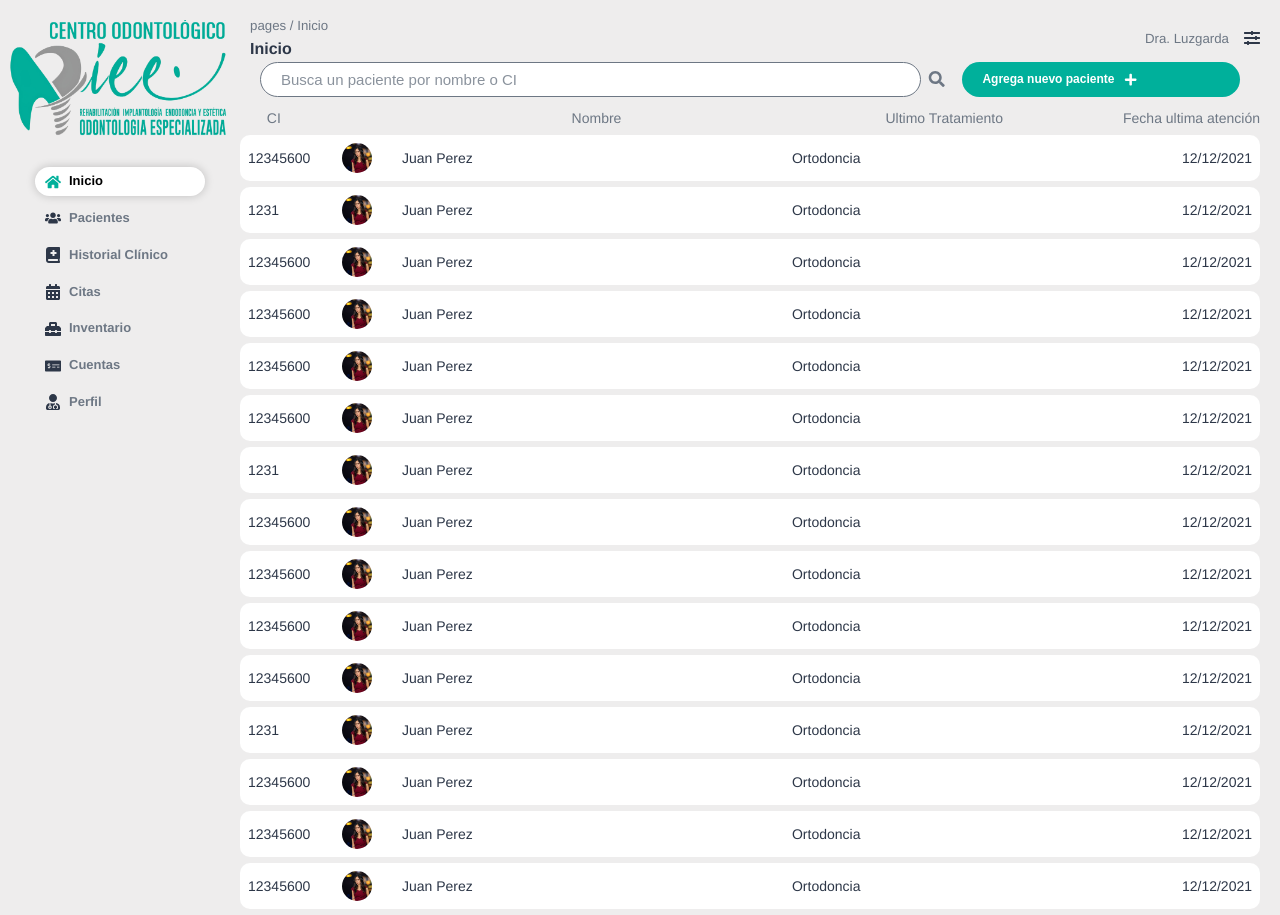
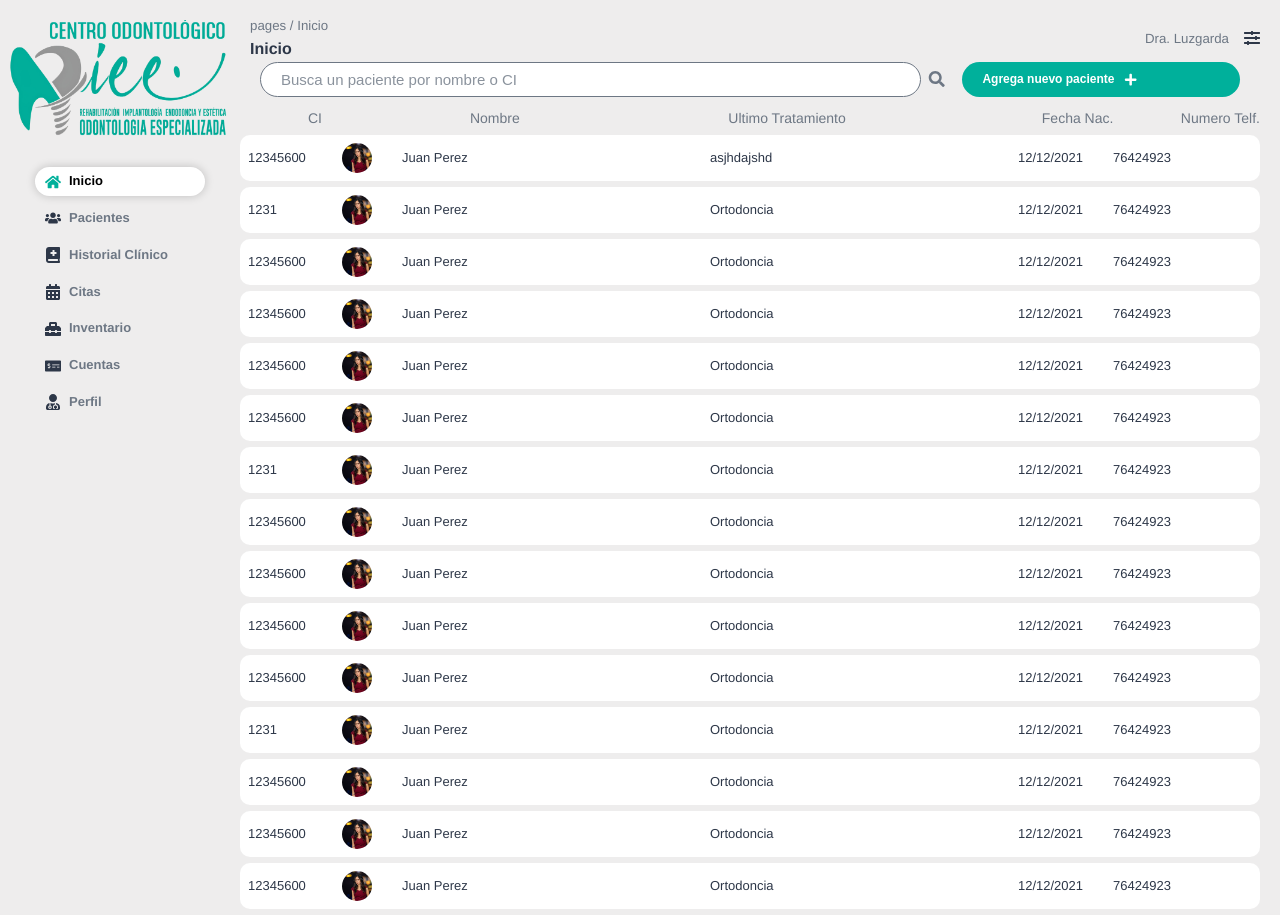
Before and after one commit to alfredoT7/RIEE, a React (Vite) app in the folder src/renderer/: page /patient in a window 1280 px wide. Built offline with nearby package versions, Linux system fonts and the light colour scheme.

Commit message:
feat: fixed error

```diff
--- a/src/renderer/src/components/cardPaciente/CardPaciente.css
+++ b/src/renderer/src/components/cardPaciente/CardPaciente.css
@@ -13,7 +13,7 @@
 }
 
 .chard-paciente-main-cont p{
-    font-size: 14px;
+    font-size: 13px;
     font-weight: 500;
     color: var(--text-color);
 }
@@ -29,6 +29,9 @@
 .chard-paciente-main-cont .name{
     flex: 1;
 }
+.chard-paciente-main-cont .phone{
+    flex: 0.5;
+}
 .chard-paciente-main-cont .name:hover{
     cursor: pointer;
     text-decoration: underline;
--- a/src/renderer/src/components/cardPaciente/CardPaciente.jsx
+++ b/src/renderer/src/components/cardPaciente/CardPaciente.jsx
@@ -2,15 +2,17 @@ import React from 'react'
 import './CardPaciente.css'
 import ephey from '../../assets/ephey.jpg'
 
-const CardPaciente = ({ci,nombre,tratamiento,fecha}) => {
+const CardPaciente = ({ci,nombre,direccion,fechaNacimiento,numeroTelefonico,}) => {
   return (
     <div className="chard-paciente-main-cont">
-        <div className="ci"><p>{ci}</p>
+        <div className="ci">
+          <p>{ci}</p>
         </div>
         <img src={ephey} alt="" />
         <p className="name">{nombre}</p>
-        <p className="treatment">{tratamiento}</p>
-        <p className="date">{fecha}</p>
+        <p className="treatment">{direccion}</p>
+        <p className="date">{fechaNacimiento}</p>
+        <p className='phone'>{numeroTelefonico}</p>
     </div>
   )
 }
--- a/src/renderer/src/pages/home/Home.jsx
+++ b/src/renderer/src/pages/home/Home.jsx
@@ -25,11 +25,11 @@ const Home = () => {
         </div>
 
         <div className="card-paciente-container">
-          <CardPaciente ci="12345600" nombre="Juan Perez" tratamiento="Ortodoncia" fecha="12/12/2021" />
-          <CardPaciente ci="1231" nombre="Juan Perez" tratamiento="Ortodoncia" fecha="12/12/2021" />
-          <CardPaciente ci="12345600" nombre="Juan Perez" tratamiento="Ortodoncia" fecha="12/12/2021" />
-          <CardPaciente ci="12345600" nombre="Juan Perez" tratamiento="Ortodoncia" fecha="12/12/2021" />
-          <CardPaciente ci="12345600" nombre="Juan Perez" tratamiento="Ortodoncia" fecha="12/12/2021" />
+          <CardPaciente ci="12345600" nombre="Juan Perez" direccion="Ortodoncia" fechaNacimiento="12/12/2021" />
+          <CardPaciente ci="1231" nombre="Juan Perez" direccion="Ortodoncia" fechaNacimiento="12/12/2021" />
+          <CardPaciente ci="12345600" nombre="Juan Perez" direccion="Ortodoncia" fechaNacimiento="12/12/2021" />
+          <CardPaciente ci="12345600" nombre="Juan Perez" direccion="Ortodoncia" fechaNacimiento="12/12/2021" />
+          <CardPaciente ci="12345600" nombre="Juan Perez" direccion="Ortodoncia" fechaNacimiento="12/12/2021" />
         </div>
         <Link to='/patient' className="see-more">Ver mas pacientes</Link>
     </section>
--- a/src/renderer/src/pages/pacientes/Patient.css
+++ b/src/renderer/src/pages/pacientes/Patient.css
@@ -11,11 +11,15 @@
     align-items: center;
     ;
 }
+.head-paciente-title1 .ci{
+    text-align: center;
+    flex: 0.2;
+}
 .head-paciente-title1 .name{
+    text-align: center;
+    flex: 0.1;
+}
+.head-paciente-title1 .treatment{
     text-align: center;
     flex: 0.5;
 }
-.head-paciente-title1 .ci{
-    text-align: center;
-    flex: 0.1;
-}
--- a/src/renderer/src/pages/pacientes/Patient.jsx
+++ b/src/renderer/src/pages/pacientes/Patient.jsx
@@ -10,24 +10,25 @@ const Patient = () => {
           <div className="ci"><p>CI</p></div>
           <div className="name"><p>Nombre</p></div>
           <div className="treatment"><p>Ultimo Tratamiento</p></div>
-          <div className="date"><p>Fecha ultima atención</p></div>
+          <div className="date"><p>Fecha Nac.</p></div>
+          <div className='numero-telefono'><p>Numero Telf.</p></div>
     </div>
     <div className="card-paciente-container">
-          <CardPaciente ci="12345600" nombre="Juan Perez" tratamiento="Ortodoncia" fecha="12/12/2021" />
-          <CardPaciente ci="1231" nombre="Juan Perez" tratamiento="Ortodoncia" fecha="12/12/2021" />
-          <CardPaciente ci="12345600" nombre="Juan Perez" tratamiento="Ortodoncia" fecha="12/12/2021" />
-          <CardPaciente ci="12345600" nombre="Juan Perez" tratamiento="Ortodoncia" fecha="12/12/2021" />
-          <CardPaciente ci="12345600" nombre="Juan Perez" tratamiento="Ortodoncia" fecha="12/12/2021" />
-          <CardPaciente ci="12345600" nombre="Juan Perez" tratamiento="Ortodoncia" fecha="12/12/2021" />
-          <CardPaciente ci="1231" nombre="Juan Perez" tratamiento="Ortodoncia" fecha="12/12/2021" />
-          <CardPaciente ci="12345600" nombre="Juan Perez" tratamiento="Ortodoncia" fecha="12/12/2021" />
-          <CardPaciente ci="12345600" nombre="Juan Perez" tratamiento="Ortodoncia" fecha="12/12/2021" />
-          <CardPaciente ci="12345600" nombre="Juan Perez" tratamiento="Ortodoncia" fecha="12/12/2021" />
-          <CardPaciente ci="12345600" nombre="Juan Perez" tratamiento="Ortodoncia" fecha="12/12/2021" />
-          <CardPaciente ci="1231" nombre="Juan Perez" tratamiento="Ortodoncia" fecha="12/12/2021" />
-          <CardPaciente ci="12345600" nombre="Juan Perez" tratamiento="Ortodoncia" fecha="12/12/2021" />
-          <CardPaciente ci="12345600" nombre="Juan Perez" tratamiento="Ortodoncia" fecha="12/12/2021" />
-          <CardPaciente ci="12345600" nombre="Juan Perez" tratamiento="Ortodoncia" fecha="12/12/2021" />
+          <CardPaciente ci="12345600" nombre="Juan Perez" direccion="asjhdajshd"  fechaNacimiento="12/12/2021" numeroTelefonico='76424923'/>
+          <CardPaciente ci="1231"     nombre="Juan Perez" direccion="Ortodoncia"  fechaNacimiento="12/12/2021" numeroTelefonico='76424923'/>
+          <CardPaciente ci="12345600" nombre="Juan Perez" direccion="Ortodoncia"  fechaNacimiento="12/12/2021" numeroTelefonico='76424923'/>
+          <CardPaciente ci="12345600" nombre="Juan Perez" direccion="Ortodoncia"  fechaNacimiento="12/12/2021" numeroTelefonico='76424923'/>
+          <CardPaciente ci="12345600" nombre="Juan Perez" direccion="Ortodoncia"  fechaNacimiento="12/12/2021" numeroTelefonico='76424923'/>
+          <CardPaciente ci="12345600" nombre="Juan Perez" direccion="Ortodoncia"  fechaNacimiento="12/12/2021" numeroTelefonico='76424923'/>
+          <CardPaciente ci="1231"     nombre="Juan Perez" direccion="Ortodoncia"  fechaNacimiento="12/12/2021" numeroTelefonico='76424923'/>
+          <CardPaciente ci="12345600" nombre="Juan Perez" direccion="Ortodoncia"  fechaNacimiento="12/12/2021" numeroTelefonico='76424923'/>
+          <CardPaciente ci="12345600" nombre="Juan Perez" direccion="Ortodoncia"  fechaNacimiento="12/12/2021" numeroTelefonico='76424923'/>
+          <CardPaciente ci="12345600" nombre="Juan Perez" direccion="Ortodoncia"  fechaNacimiento="12/12/2021" numeroTelefonico='76424923'/>
+          <CardPaciente ci="12345600" nombre="Juan Perez" direccion="Ortodoncia"  fechaNacimiento="12/12/2021" numeroTelefonico='76424923'/>
+          <CardPaciente ci="1231"     nombre="Juan Perez" direccion="Ortodoncia"  fechaNacimiento="12/12/2021" numeroTelefonico='76424923'/>
+          <CardPaciente ci="12345600" nombre="Juan Perez" direccion="Ortodoncia"  fechaNacimiento="12/12/2021" numeroTelefonico='76424923'/>
+          <CardPaciente ci="12345600" nombre="Juan Perez" direccion="Ortodoncia"  fechaNacimiento="12/12/2021" numeroTelefonico='76424923'/>
+          <CardPaciente ci="12345600" nombre="Juan Perez" direccion="Ortodoncia"  fechaNacimiento="12/12/2021" numeroTelefonico='76424923'/>
         </div>
     </>
   )
```
Also changed, not shown: src/renderer/src/api/Api.js (line endings or trailing spaces).
